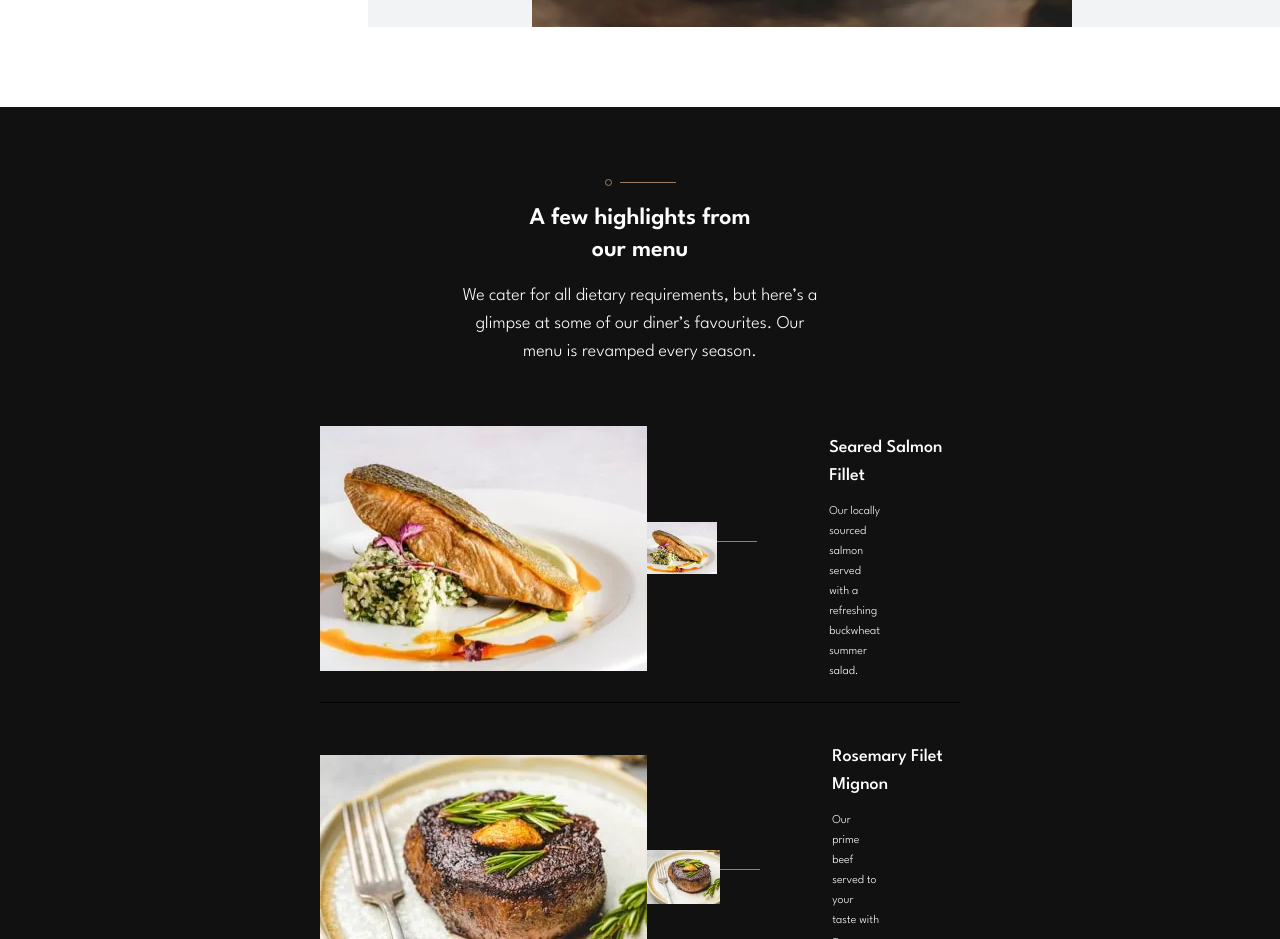
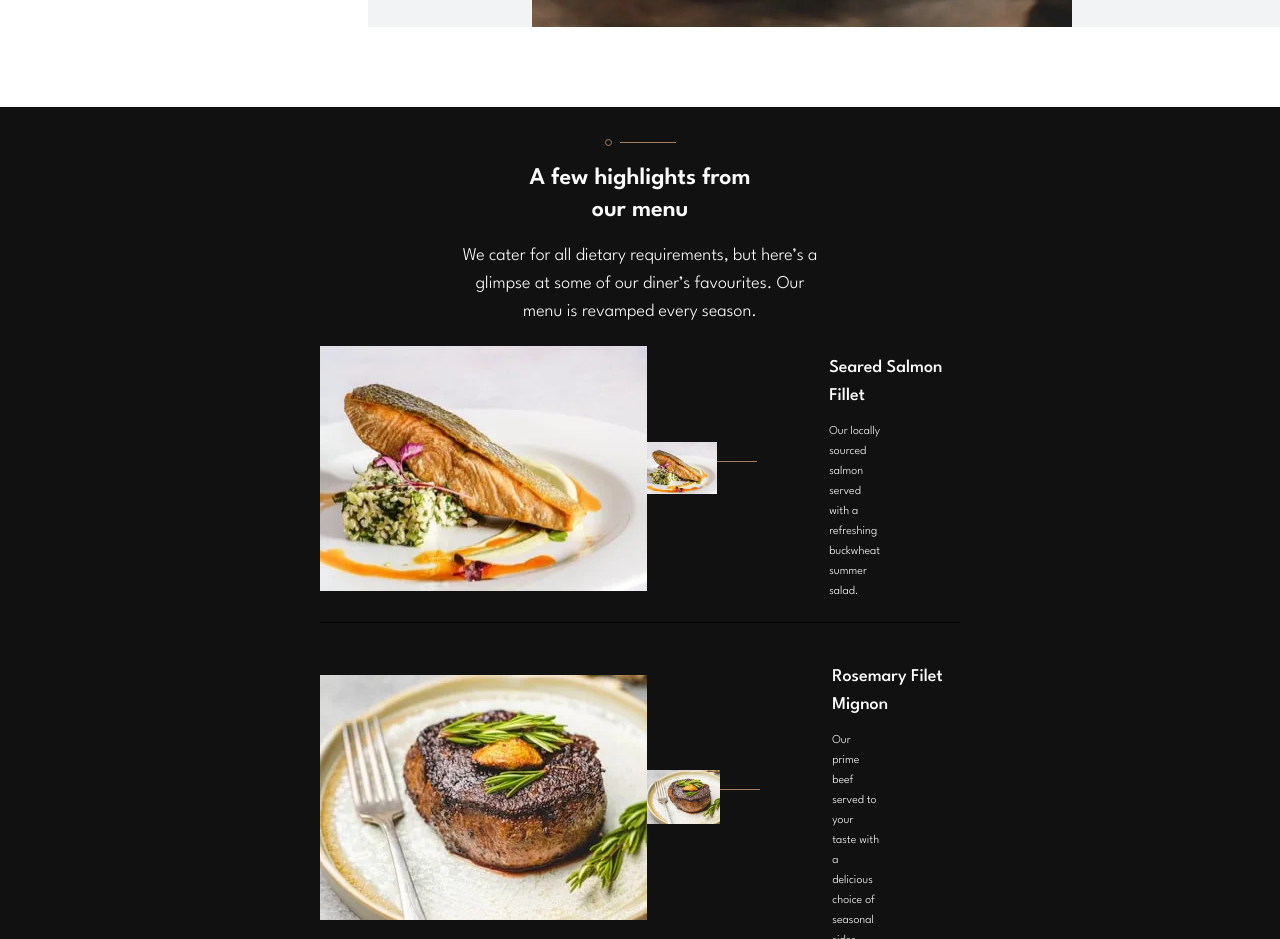
Before and after one commit to Fran3103/dine-restaurant, a React (Vite) app: page / in a window 1280 px wide. Shown: the part 2257-3196 px from the top of the page. Built offline with nearby package versions, Linux system fonts and the light colour scheme.

Commit message:
error de ancho

```diff
--- a/src/assets/Components/Secciones/Menus.jsx
+++ b/src/assets/Components/Secciones/Menus.jsx
@@ -16,10 +16,10 @@
   return (
     <div className="bg-Cod-Gray m-auto ">
         <div className='flex flex-col justify-center items-center text-center max-w-[1440px] p-6 mb-12 pb-12 :flex-row'>
-            <div className='flex flex-col items-center justify-center  gap-4 my-12'>
+            <div className='flex flex-col items-center justify-center  gap-4 my-2'>
                 <img src={divide} alt="divisor" />
                 <h2 className='text-white text-2xl w-[240px] font-semibold'> A few highlights from our menu</h2>
-                <p className='text-white font-light text-base mx-1 w-[445px] md:text-lg md:w-[370px]'>We cater for all dietary requirements, but here’s a glimpse at some of our diner’s favourites. Our menu is revamped every season.</p>
+                <p className='text-white font-light text-base mx-1  md:text-lg md:w-[370px]'>We cater for all dietary requirements, but here’s a glimpse at some of our diner’s favourites. Our menu is revamped every season.</p>
             </div>
 
             <div className='flex flex-col justify-center items-center gap-5 max-w-[1440px] w-full md:w-[640px]'>
```
